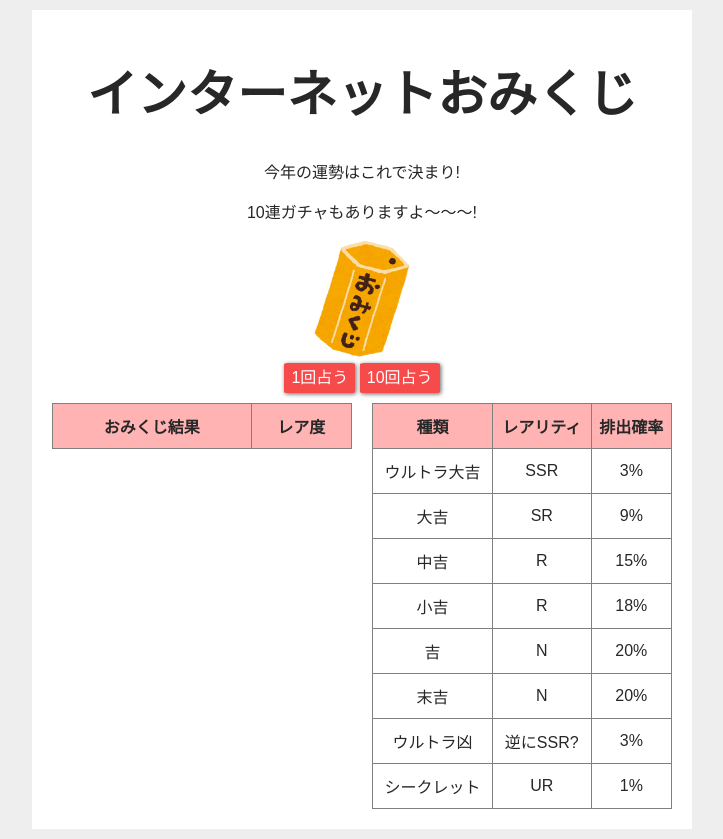
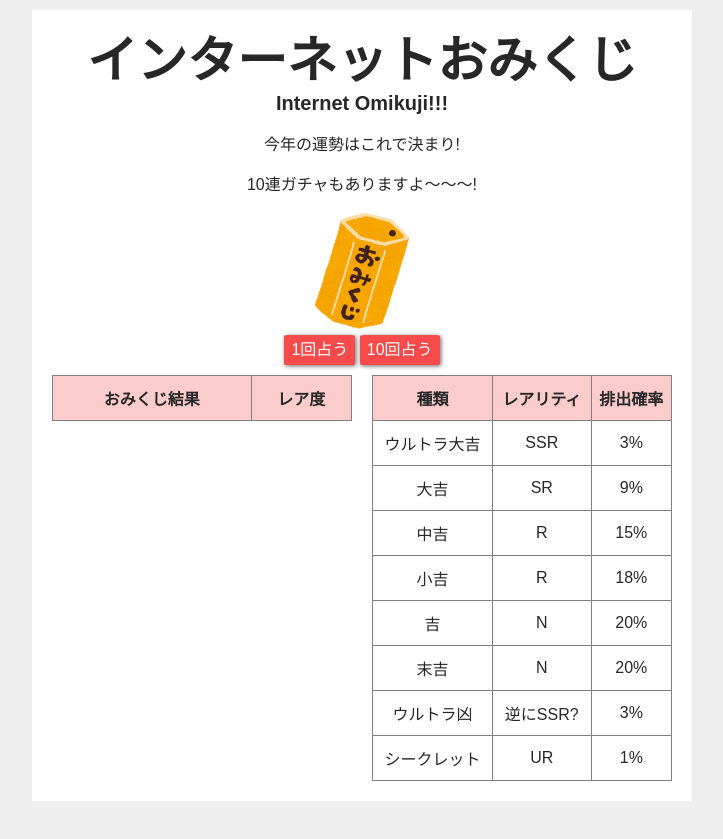
Before and after one commit to sio-sazanami/flask_omikuji, a Flask app: page / in a window 1280 px wide. Shown: the whole page, without its empty margins (278-1001 px from the left). After the commit the page ends 801 px from the top, so only its background shows below. Run offline with Flask 2, Linux system fonts and the light colour scheme; lists and menus that the app fills with data are empty; some web fonts are replaced.

Commit message:
スマホ版のcssが適用されないバグを修正

```diff
--- a/static/style.css
+++ b/static/style.css
@@ -35,7 +35,7 @@ table th,table td{
     text-align    : center;      /* 文字位置   */
     cursor        : pointer;     /* カーソル   */
     padding       : 5px 5px;   /* 余白       */
-    background    : #333333;     /* 背景色     */
+    background    : hsl(0, 91%, 63%);     /* 背景色     */
     color         : #ffffff;     /* 文字色     */
     line-height   : 1em;         /* 1行の高さ  */
     transition    : .3s;         /* なめらか変化 */
@@ -47,8 +47,16 @@ table th,table td{
     color         : hsl(0, 91%, 63%);     /* 背景色     */
     background    : #ffffff;     /* 文字色     */
   }
+  .top_column{
+    background: hsl(0, 81%, 89%);
+}
 h1{
     font-size: 30px;
+    margin: 0;
+}
+h3{
+    font-size: 20px;
+    margin: 0;
 }
 
 /* PC用 */
@@ -84,9 +92,14 @@ h1{
     }
     h1{
         font-size: 50px;
+        margin: 0;
+    }
+    h3{
+        font-size: 20px;
+        margin: 0;
     }
     .top_column{
-        background: hsl(0, 100%, 85%);
+        background: hsl(0, 81%, 89%);
     }
     .button { /* ボタンデザインはこのサイトで生成 https://webparts.cman.jp/button/submit/ */
         font-family: 'Zen Maru Gothic', sans-serif;
--- a/templates/index.html
+++ b/templates/index.html
@@ -2,15 +2,17 @@
 <html lang="ja">
     <head>
         <meta charset="UTF-8">
+        <meta name="viewport" content="width=device-width,initial-scale=1.0">
         <title>あけおめ2022おみくじ</title>
+        <link rel="stylesheet" href="{{url_for('static',filename='style.css')}}">
         <link rel="preconnect" href="https://fonts.googleapis.com">
         <link rel="preconnect" href="https://fonts.gstatic.com" crossorigin>
         <link href="https://fonts.googleapis.com/css2?family=Zen+Maru+Gothic:wght@500&display=swap" rel="stylesheet">
-        <link rel="stylesheet" href="{{url_for('static',filename='style.css')}}"/>
     </head>
     <body>
         <div class="content">
             <h1>インターネットおみくじ</h1>
+            <h3>Internet Omikuji!!!</h3>
             <p>今年の運勢はこれで決まり!</p>
             <p>10連ガチャもありますよ～～～!</p>
 
```
